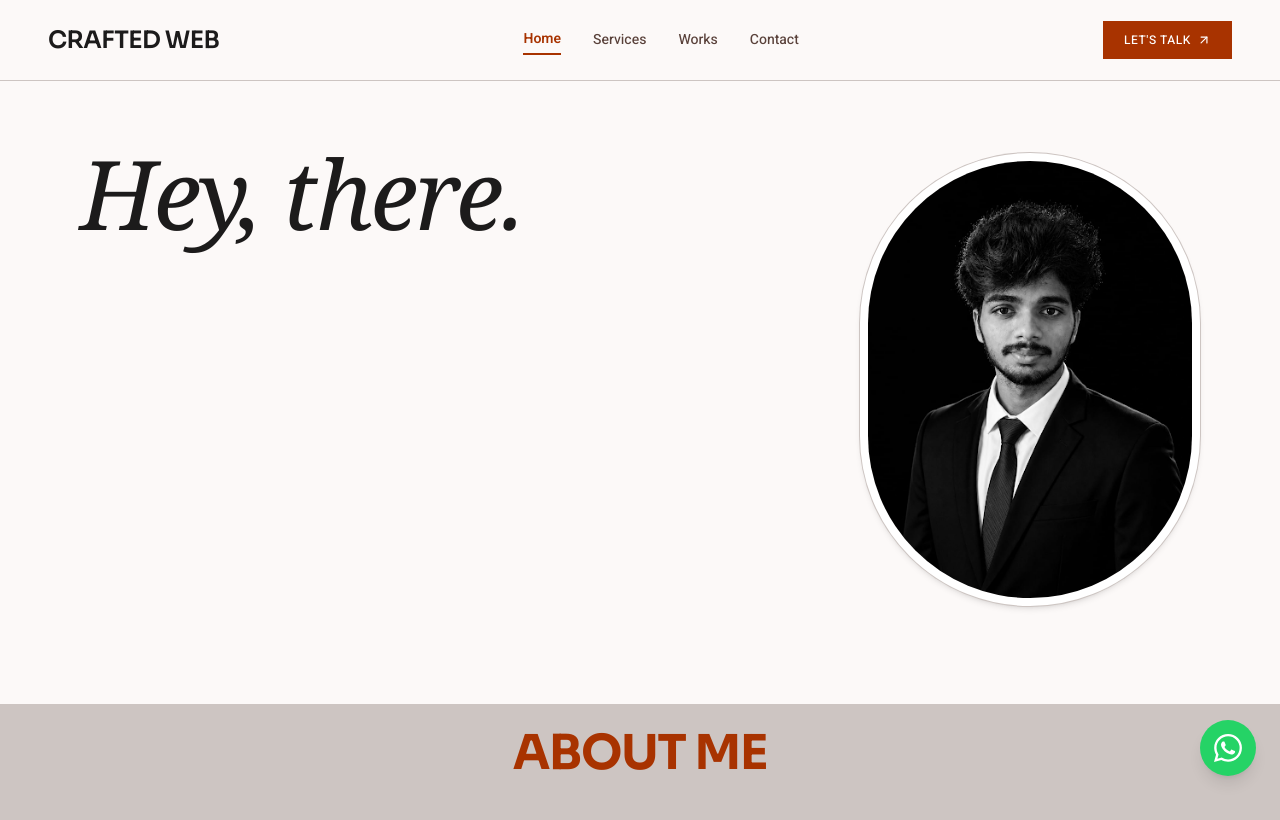
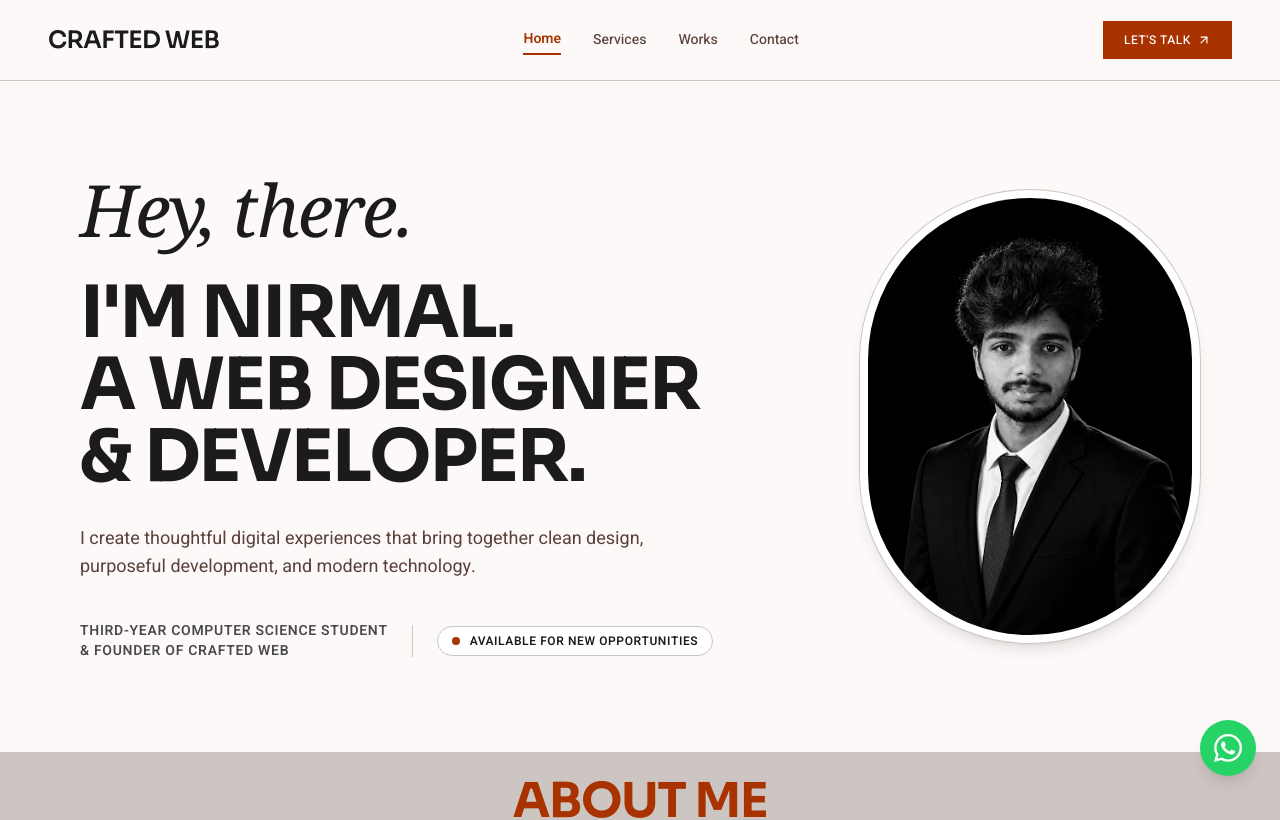
Before and after one commit to Nirmal0804/Freelancing-Portfolio, a Next.js app: page / in a window 1280 px wide. Shown: the top 820 px of the page. Built offline with nearby package versions, Linux system fonts and the light colour scheme.

Commit message:
feat: complete editorial Hero content hierarchy with Sora identity, Heebo copy, metadata, and right framed portrait

```diff
--- a/components/home/HeroSection.tsx
+++ b/components/home/HeroSection.tsx
@@ -4,26 +4,59 @@ import Image from "next/image";
 export const HeroSection: React.FC = () => {
   return (
     <section
-      className="relative w-full border-b border-[#cdc5c2] bg-background min-h-[65vh] sm:min-h-[72vh] lg:min-h-[78vh] flex flex-col justify-start overflow-hidden px-6 sm:px-10 md:px-14 lg:px-20 pt-10 sm:pt-14 lg:pt-16 pb-12 sm:pb-16"
+      className="relative w-full border-b border-[#cdc5c2] bg-background min-h-[75vh] lg:min-h-[84vh] flex flex-col justify-center overflow-hidden px-6 sm:px-10 md:px-14 lg:px-20 py-12 sm:py-16 lg:py-20"
       aria-label="Hero Section"
     >
-      <div className="w-full max-w-[1360px] mx-auto flex flex-col lg:flex-row items-start justify-between gap-10 lg:gap-16">
-        {/* Left Side: Hey, there text placed at the top-left */}
-        <div className="flex-1 flex flex-col justify-start items-start">
-          <h1 className="font-serif italic font-normal text-4xl sm:text-5xl md:text-6xl lg:text-7xl xl:text-8xl text-on-surface text-left tracking-tight leading-none select-none">
+      <div className="w-full max-w-[1360px] mx-auto grid grid-cols-1 lg:grid-cols-12 gap-10 lg:gap-16 items-center">
+        {/* Left Column: Greeting, Main Identity, Supporting Copy & Metadata */}
+        <div className="lg:col-span-7 xl:col-span-8 flex flex-col items-start gap-6 sm:gap-8 text-left">
+          {/* 1. Greeting */}
+          <h1 className="font-serif italic font-normal text-4xl sm:text-5xl md:text-6xl lg:text-7xl text-on-surface tracking-tight leading-none select-none">
             Hey, there.
           </h1>
+
+          {/* 2. Main Identity (Sora Bold/Black Heading) */}
+          <h2 className="font-heading font-black text-3xl sm:text-4xl md:text-5xl lg:text-6xl xl:text-7xl text-on-surface uppercase tracking-tight leading-[0.92]">
+            <span className="block">I&apos;M NIRMAL.</span>
+            <span className="block">A WEB DESIGNER</span>
+            <span className="block">&amp; DEVELOPER.</span>
+          </h2>
+
+          {/* 3. Supporting Paragraph (Heebo Normal Body Text) */}
+          <p className="font-sans text-base sm:text-lg text-on-surface-variant leading-relaxed max-w-xl">
+            I create thoughtful digital experiences that bring together clean design, purposeful development, and modern technology.
+          </p>
+
+          {/* 4. Secondary Identity & Availability */}
+          <div className="pt-2 flex flex-col sm:flex-row sm:items-center gap-4 sm:gap-6">
+            {/* Secondary Identity (Small Supporting Metadata) */}
+            <div className="font-sans text-xs sm:text-sm font-semibold tracking-wider uppercase text-on-surface/80 leading-snug">
+              <span className="block">THIRD-YEAR COMPUTER SCIENCE STUDENT</span>
+              <span className="block">&amp; FOUNDER OF CRAFTED WEB</span>
+            </div>
+
+            {/* Vertical Separator for Desktop */}
+            <div className="hidden sm:block w-px h-8 bg-[#cdc5c2]" aria-hidden="true" />
+
+            {/* Availability Badge */}
+            <div className="inline-flex items-center gap-2.5 px-3.5 py-1.5 rounded-full bg-surface-container-lowest border border-[#cdc5c2] shadow-xs">
+              <span className="w-2 h-2 rounded-full bg-primary shrink-0 animate-pulse" />
+              <span className="font-sans text-xs font-semibold tracking-wider uppercase text-on-surface">
+                AVAILABLE FOR NEW OPPORTUNITIES
+              </span>
+            </div>
+          </div>
         </div>
 
-        {/* Right Side: Oval / Capsule Arch Framed Portrait */}
-        <div className="shrink-0 self-center lg:self-start lg:mt-2 flex justify-center items-center">
-          <div className="relative w-[220px] sm:w-[260px] md:w-[290px] lg:w-[320px] xl:w-[340px] aspect-[3/4] rounded-full overflow-hidden border-[6px] sm:border-8 border-white ring-1 ring-[#cdc5c2] shadow-md bg-surface-container-low">
+        {/* Right Column: Oval Arch Framed Portrait */}
+        <div className="lg:col-span-5 xl:col-span-4 flex justify-center lg:justify-end items-center">
+          <div className="relative w-[230px] sm:w-[270px] md:w-[300px] lg:w-[320px] xl:w-[340px] aspect-[3/4] rounded-full overflow-hidden border-[6px] sm:border-8 border-white ring-1 ring-[#cdc5c2] shadow-lg bg-surface-container-low shrink-0">
             <Image
               src="/images/nirmal-portrait.jpg"
-              alt="Portrait of Nirmal, Founder of Crafted Web"
+              alt="Portrait of Nirmal — Web Designer, Developer & Founder of Crafted Web"
               fill
               priority
-              sizes="(max-width: 768px) 260px, (max-width: 1024px) 320px, 340px"
+              sizes="(max-width: 768px) 270px, (max-width: 1024px) 320px, 340px"
               className="object-cover object-top grayscale hover:grayscale-0 transition-all duration-500 ease-out"
             />
           </div>
```
